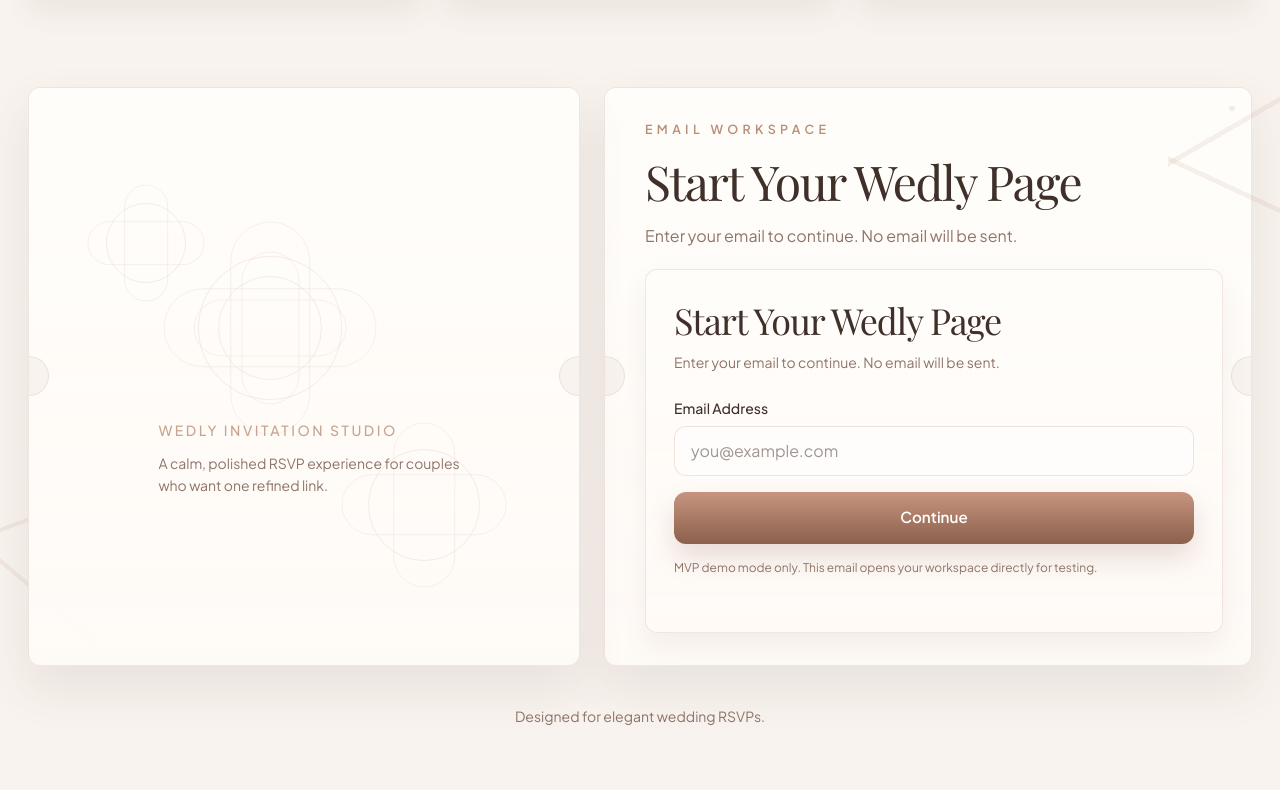
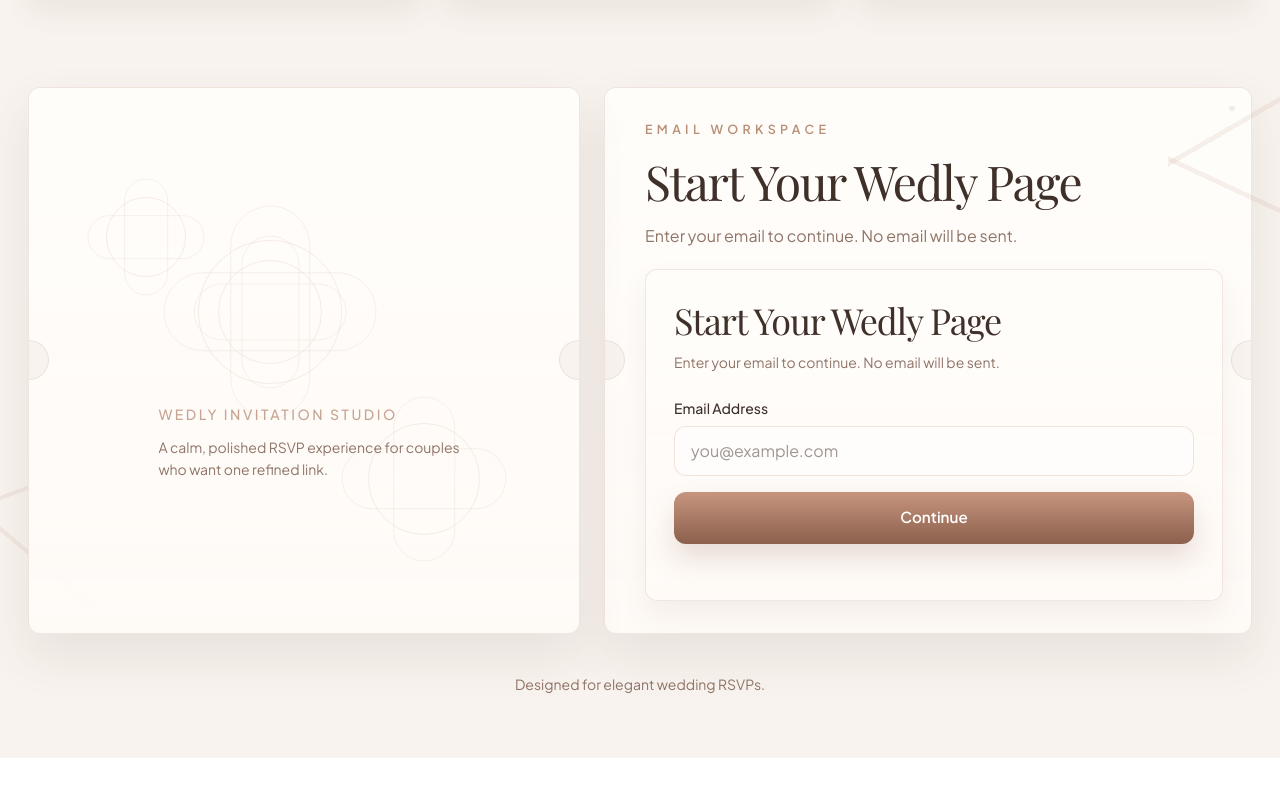
Before and after one commit to shzdev/wedly, a Next.js app: page / in a window 1280 px wide. Shown: the part 1137-1927 px from the top of the page. After the commit the page ends 1895 px from the top, so only its background shows below. Built offline with nearby package versions, Linux system fonts and the light colour scheme; no server answers; a web font is replaced by a local one.

Commit message:
polish ui

```diff
--- a/src/components/auth-card.tsx
+++ b/src/components/auth-card.tsx
@@ -47,9 +47,6 @@
         </label>
         <ContinueButton />
       </form>
-      <p className="mt-4 text-xs text-textMuted">
-        MVP demo mode only. This email opens your workspace directly for testing.
-      </p>
       <div aria-live="polite" className="mt-2 min-h-5">
         {state.error ? <p className="text-sm text-rose-700">{state.error}</p> : null}
       </div>
```
